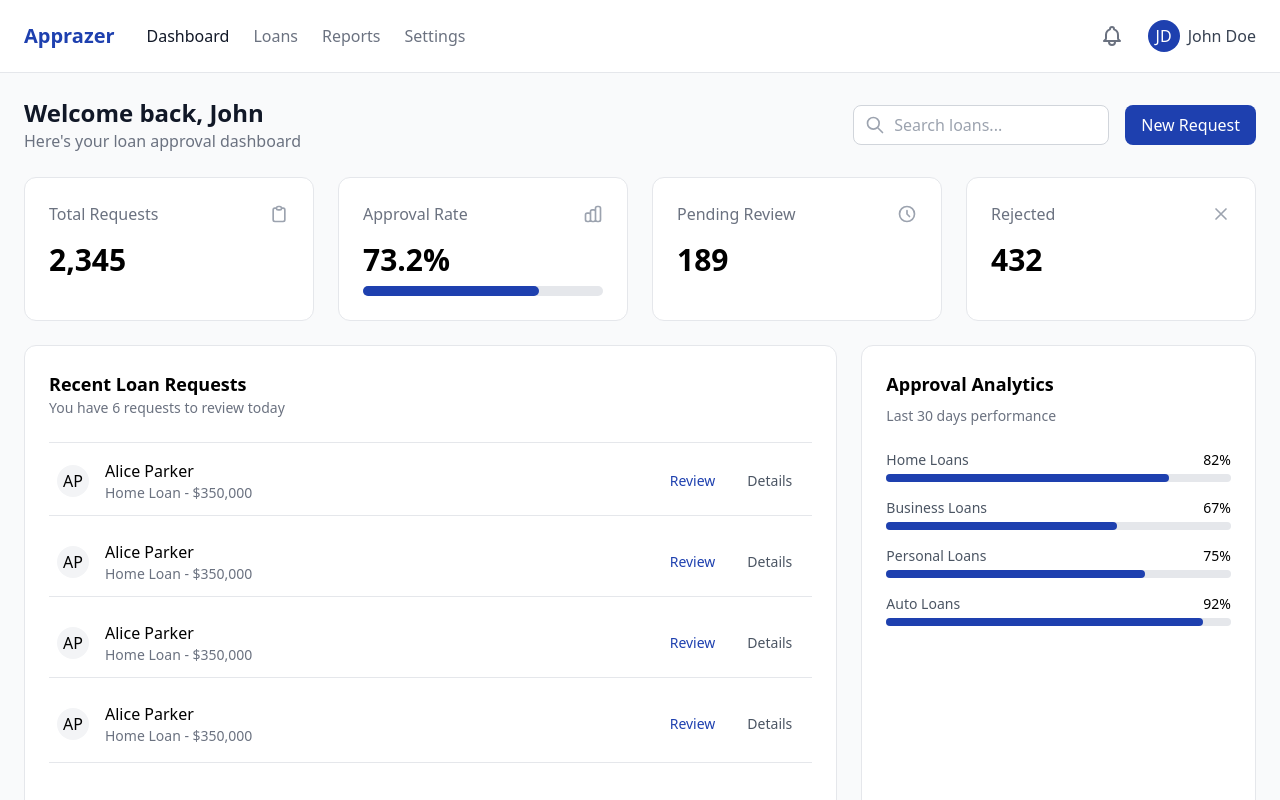
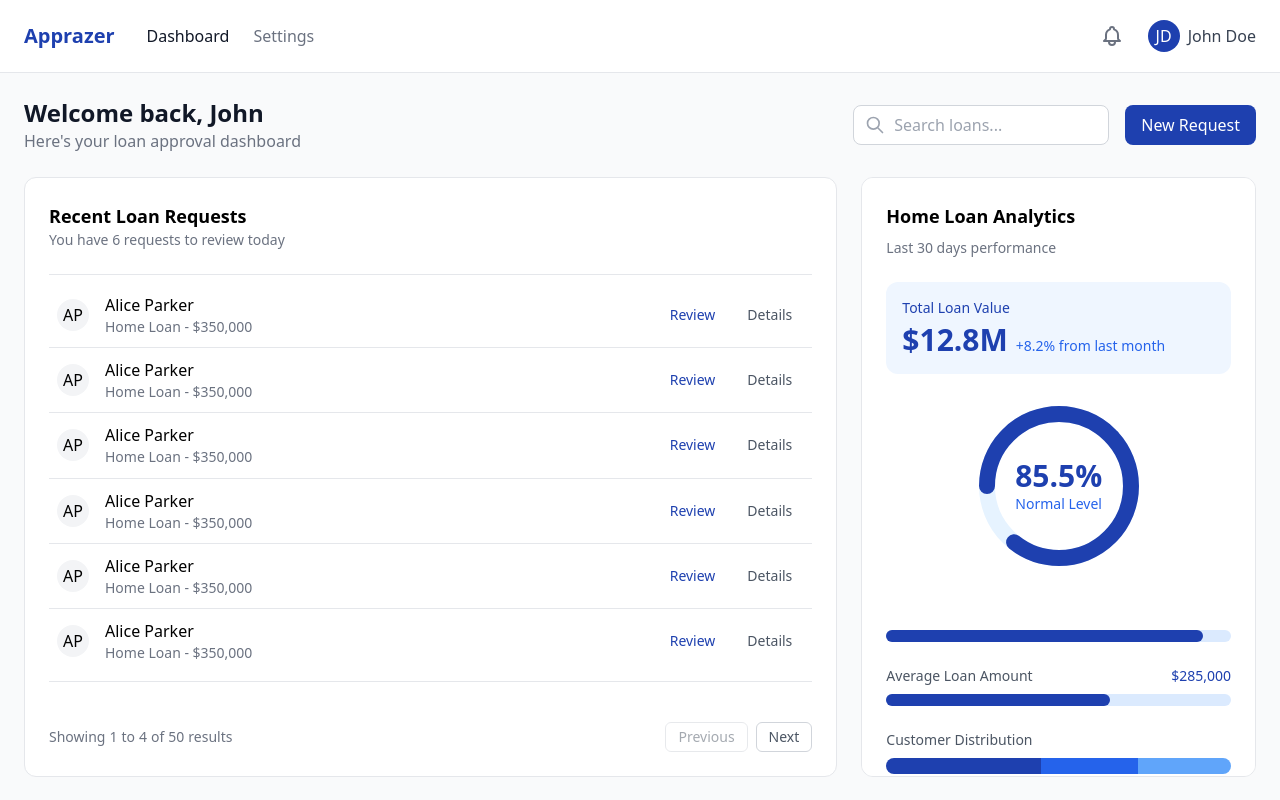
Before and after one commit to justinsiek/Apprazer, a Next.js app in the folder client/: page /dashboard in a window 1280 px wide. Built offline with nearby package versions, Linux system fonts and the light colour scheme.

Commit message:
second var of dashboard

```diff
--- a/client/pages/dashboard.js
+++ b/client/pages/dashboard.js
@@ -12,8 +12,6 @@ const Dashboard = () => {
           </Link>
           <div className="flex space-x-6">
             <Link href="/dashboard" className="text-gray-900 font-medium">Dashboard</Link>
-            <Link href="/loans" className="text-gray-500 hover:text-gray-900">Loans</Link>
-            <Link href="/reports" className="text-gray-500 hover:text-gray-900">Reports</Link>
             <Link href="/settings" className="text-gray-500 hover:text-gray-900">Settings</Link>
           </div>
         </div>
@@ -33,7 +31,7 @@ const Dashboard = () => {
       </nav>
 
       {/* Main Content */}
-      <main className="p-6">
+      <main className="flex-1 p-6 pb-8 overflow-hidden">
         {/* Header */}
         <div className="flex justify-between items-center mb-6">
           <div>
@@ -57,55 +55,9 @@ const Dashboard = () => {
           </div>
         </div>
 
-        {/* Stats Grid */}
-        <div className="grid grid-cols-4 gap-6 mb-6">
-          <div className="bg-white p-6 rounded-xl border border-gray-200">
-            <div className="flex justify-between items-center mb-4">
-              <h3 className="text-gray-500">Total Requests</h3>
-              <svg className="w-5 h-5 text-gray-400" fill="none" stroke="currentColor" viewBox="0 0 24 24">
-                <path strokeLinecap="round" strokeLinejoin="round" strokeWidth={2} d="M9 5H7a2 2 0 00-2 2v12a2 2 0 002 2h10a2 2 0 002-2V7a2 2 0 00-2-2h-2M9 5a2 2 0 002 2h2a2 2 0 002-2M9 5a2 2 0 012-2h2a2 2 0 012 2" />
-              </svg>
-            </div>
-            <p className="text-3xl font-bold">2,345</p>
-          </div>
-
-          <div className="bg-white p-6 rounded-xl border border-gray-200">
-            <div className="flex justify-between items-center mb-4">
-              <h3 className="text-gray-500">Approval Rate</h3>
-              <svg className="w-5 h-5 text-gray-400" fill="none" stroke="currentColor" viewBox="0 0 24 24">
-                <path strokeLinecap="round" strokeLinejoin="round" strokeWidth={2} d="M9 19v-6a2 2 0 00-2-2H5a2 2 0 00-2 2v6a2 2 0 002 2h2a2 2 0 002-2zm0 0V9a2 2 0 012-2h2a2 2 0 012 2v10m-6 0a2 2 0 002 2h2a2 2 0 002-2m0 0V5a2 2 0 012-2h2a2 2 0 012 2v14a2 2 0 01-2 2h-2a2 2 0 01-2-2z" />
-              </svg>
-            </div>
-            <p className="text-3xl font-bold">73.2%</p>
-            <div className="w-full bg-gray-200 rounded-full h-2.5 mt-2">
-              <div className="bg-blue-800 h-2.5 rounded-full" style={{width: '73.2%'}}></div>
-            </div>
-          </div>
-
-          <div className="bg-white p-6 rounded-xl border border-gray-200">
-            <div className="flex justify-between items-center mb-4">
-              <h3 className="text-gray-500">Pending Review</h3>
-              <svg className="w-5 h-5 text-gray-400" fill="none" stroke="currentColor" viewBox="0 0 24 24">
-                <path strokeLinecap="round" strokeLinejoin="round" strokeWidth={2} d="M12 8v4l3 3m6-3a9 9 0 11-18 0 9 9 0 0118 0z" />
-              </svg>
-            </div>
-            <p className="text-3xl font-bold">189</p>
-          </div>
-
-          <div className="bg-white p-6 rounded-xl border border-gray-200">
-            <div className="flex justify-between items-center mb-4">
-              <h3 className="text-gray-500">Rejected</h3>
-              <svg className="w-5 h-5 text-gray-400" fill="none" stroke="currentColor" viewBox="0 0 24 24">
-                <path strokeLinecap="round" strokeLinejoin="round" strokeWidth={2} d="M6 18L18 6M6 6l12 12" />
-              </svg>
-            </div>
-            <p className="text-3xl font-bold">432</p>
-          </div>
-        </div>
-
-        {/* Recent Loans and Analytics Section */}
-        <div className="grid grid-cols-3 gap-6">
-          <div className="col-span-2 bg-white rounded-xl border border-gray-200 p-6">
+        {/* Grid Container */}
+        <div className="grid grid-cols-3 gap-6 h-[calc(100vh-200px)]">
+          <div className="col-span-2 rounded-xl border border-gray-200 p-6 bg-white overflow-hidden flex flex-col">
             <div className="flex justify-between items-center mb-6">
               <div>
                 <h2 className="text-lg font-semibold">Recent Loan Requests</h2>
@@ -114,10 +66,10 @@ const Dashboard = () => {
             </div>
 
             {/* Loan Request List */}
-            <div className="space-y-4 border-y border-gray-200 py-2">
-              {[1, 2, 3, 4].map((item, index) => (
-                <div key={item}>
-                  <div className="flex items-center justify-between p-2 hover:bg-gray-50 rounded-lg">
+            <div className="flex flex-col flex-1 border-y border-gray-200 py-2 bg-white">
+              {[1, 2, 3, 4, 5, 6].map((item, index) => (
+                <div key={item} className="flex-1 flex flex-col border-b last:border-b-0 border-gray-200">
+                  <div className="flex items-center justify-between p-2 hover:bg-gray-50 rounded-lg flex-1">
                     <div className="flex items-center space-x-4">
                       <div className="w-8 h-8 bg-gray-100 rounded-full flex items-center justify-center">
                         AP
@@ -132,7 +84,6 @@ const Dashboard = () => {
                       <button className="px-3 py-1.5 text-sm text-gray-600 hover:bg-gray-50 rounded-lg">Details</button>
                     </div>
                   </div>
-                  {index < 3 && <div className="border-b border-gray-200 my-1"></div>}
                 </div>
               ))}
             </div>
@@ -153,48 +104,76 @@ const Dashboard = () => {
             </div>
           </div>
 
-          <div className="bg-white rounded-xl border border-gray-200 p-6">
-            <h2 className="text-lg font-semibold mb-2">Approval Analytics</h2>
+          <div className="bg-white rounded-xl border border-gray-200 p-6 overflow-y-auto">
+            <h2 className="text-lg font-semibold mb-2">Home Loan Analytics</h2>
             <p className="text-gray-500 text-sm mb-6">Last 30 days performance</p>
 
-            <div className="space-y-4">
+            {/* Money Metric */}
+            <div className="mb-8 p-4 bg-blue-50 rounded-xl">
+              <p className="text-sm text-blue-800 mb-1">Total Loan Value</p>
+              <div className="flex items-baseline">
+                <span className="text-3xl font-bold text-blue-800">$12.8M</span>
+                <span className="ml-2 text-sm text-blue-600">+8.2% from last month</span>
+              </div>
+            </div>
+
+            {/* Circular Progress */}
+            <div className="flex justify-center mb-16">
+              <div className="relative w-40 h-40">
+                <svg className="w-full h-full transform -rotate-90" viewBox="0 0 100 100">
+                  {/* Light blue background arc */}
+                  <path
+                    d="M 50,50 m 0,-45 a 45,45 0 1 1 0,90 a 45,45 0 1 1 0,-90"
+                    fill="none"
+                    stroke="#E6F3FF"
+                    strokeWidth="10"
+                  />
+                  {/* Main progress arc */}
+                  <path
+                    d="M 50,50 m 0,-45 a 45,45 0 1 1 0,90 a 45,45 0 1 1 0,-90"
+                    fill="none"
+                    stroke="#1E40AF"
+                    strokeWidth="10"
+                    strokeLinecap="round"
+                    strokeDasharray={`${85.5 * 2.83} ${100 * 2.83}`}
+                  />
+                </svg>
+                <div className="absolute inset-0 flex flex-col items-center justify-center">
+                  <span className="text-3xl font-bold text-blue-800">85.5%</span>
+                  <span className="text-sm text-blue-600">Normal Level</span>
+                </div>
+              </div>
+            </div>
+
+            <div className="space-y-6">
               <div>
-                <div className="flex justify-between mb-1">
-                  <span className="text-sm text-gray-600">Home Loans</span>
-                  <span className="text-sm font-medium">82%</span>
-                </div>
-                <div className="w-full bg-gray-200 rounded-full h-2">
-                  <div className="bg-blue-800 h-2 rounded-full" style={{width: '82%'}}></div>
+                <div className="w-full bg-blue-100 rounded-full h-3">
+                  <div className="bg-blue-800 h-3 rounded-full transition-all duration-500" style={{width: '92%'}}></div>
                 </div>
               </div>
 
               <div>
-                <div className="flex justify-between mb-1">
-                  <span className="text-sm text-gray-600">Business Loans</span>
-                  <span className="text-sm font-medium">67%</span>
+                <div className="flex justify-between mb-2">
+                  <span className="text-sm text-gray-600">Average Loan Amount</span>
+                  <span className="text-sm font-medium text-blue-800">$285,000</span>
                 </div>
-                <div className="w-full bg-gray-200 rounded-full h-2">
-                  <div className="bg-blue-800 h-2 rounded-full" style={{width: '67%'}}></div>
+                <div className="w-full bg-blue-100 rounded-full h-3">
+                  <div className="bg-blue-800 h-3 rounded-full transition-all duration-500" style={{width: '65%'}}></div>
                 </div>
               </div>
 
+              {/* Segmented Bar */}
               <div>
-                <div className="flex justify-between mb-1">
-                  <span className="text-sm text-gray-600">Personal Loans</span>
-                  <span className="text-sm font-medium">75%</span>
+                <p className="text-sm text-gray-600 mb-2">Customer Distribution</p>
+                <div className="flex h-4 rounded-lg overflow-hidden">
+                  <div className="bg-blue-800 w-[45%]" title="First-Time Buyers: 45%"></div>
+                  <div className="bg-blue-600 w-[28%]" title="Return Customers: 28%"></div>
+                  <div className="bg-blue-400 w-[27%]" title="Others: 27%"></div>
                 </div>
-                <div className="w-full bg-gray-200 rounded-full h-2">
-                  <div className="bg-blue-800 h-2 rounded-full" style={{width: '75%'}}></div>
-                </div>
-              </div>
-
-              <div>
-                <div className="flex justify-between mb-1">
-                  <span className="text-sm text-gray-600">Auto Loans</span>
-                  <span className="text-sm font-medium">92%</span>
-                </div>
-                <div className="w-full bg-gray-200 rounded-full h-2">
-                  <div className="bg-blue-800 h-2 rounded-full" style={{width: '92%'}}></div>
+                <div className="flex text-xs mt-1 text-gray-600 justify-between">
+                  <span>First-Time (45%)</span>
+                  <span>Return (28%)</span>
+                  <span>Other (27%)</span>
                 </div>
               </div>
             </div>
```
